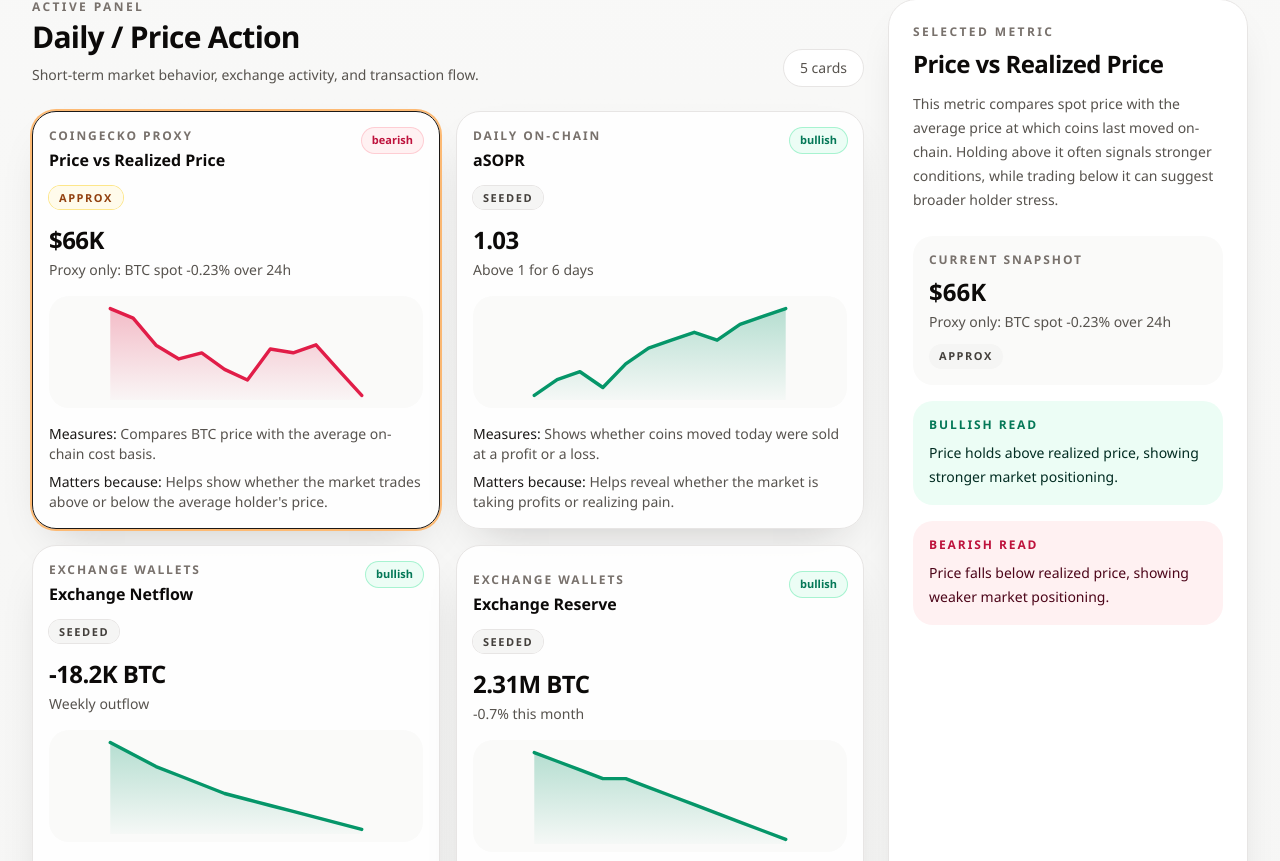
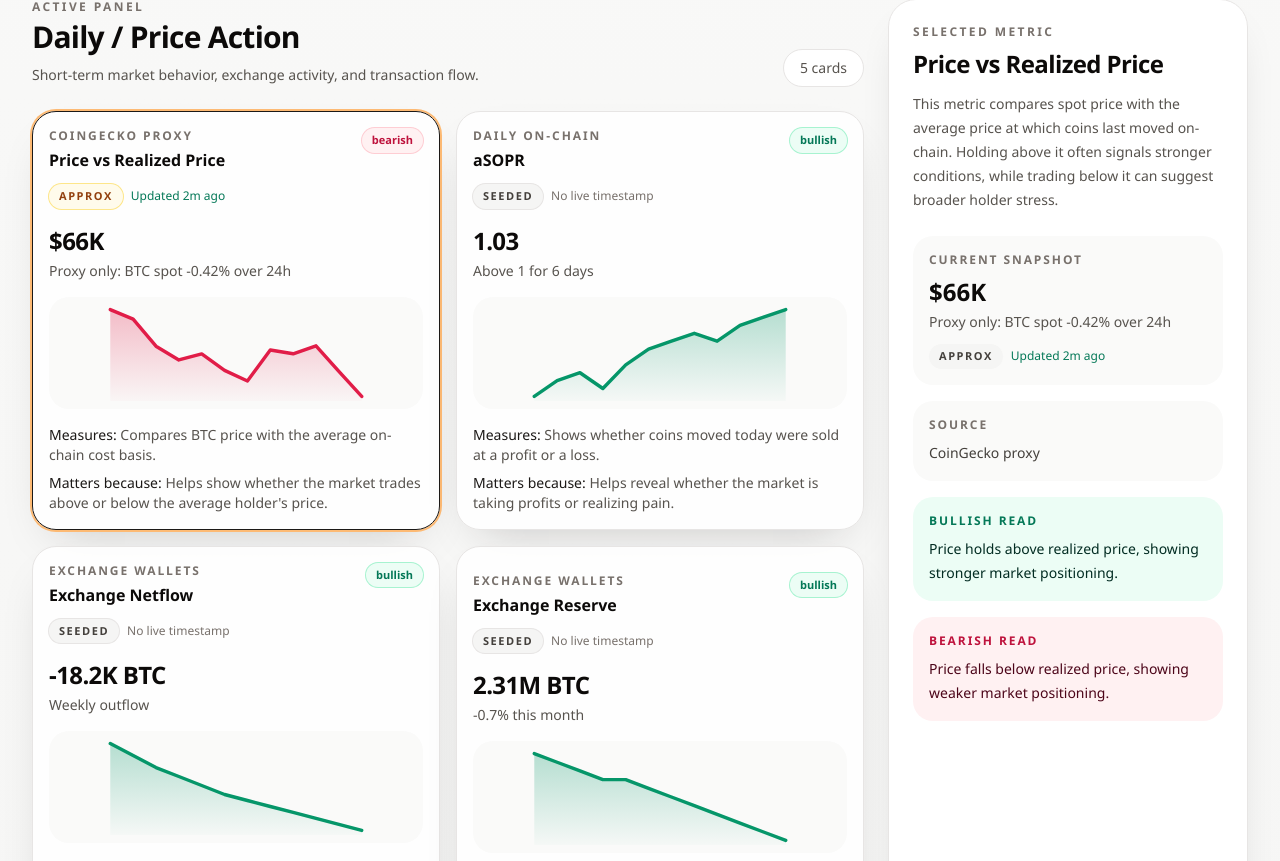
Before and after one commit to danvra/btc-dashboard, a React (Vite) app: page / in a window 1280 px wide. Shown: the part 799-1660 px from the top of the page. Built offline with nearby package versions, Linux system fonts and the light colour scheme; no server answers.

Commit message:
Add metric freshness and cache debug panel

```diff
--- a/public/dashboard-cache.json
+++ b/public/dashboard-cache.json
@@ -1,25 +1,25 @@
 {
   "meta": {
-    "generatedAt": 1774704303248,
-    "nextSuggestedRunAt": 1774707603248,
-    "scheduler": "55-65 minute jitter; next target in ~55 minutes"
+    "generatedAt": 1774704622510,
+    "nextSuggestedRunAt": 1774708102510,
+    "scheduler": "55-65 minute jitter; next target in ~58 minutes"
   },
   "summary": {
     "btcPrice": "$66K",
-    "btcPriceChange": "-0.23% 24h",
+    "btcPriceChange": "-0.42% 24h",
     "liveMetricCount": 10,
     "mode": "mixed",
     "warnings": [
       "Prototype mode: several advanced on-chain metrics still use seeded placeholders until we add scrape recipes for them.",
       "ETF flows and holdings are still placeholders because the easy public source tested here is protected by anti-bot checks."
     ],
-    "lastUpdatedAt": 1774704303248
+    "lastUpdatedAt": 1774704622510
   },
   "metrics": {
     "price-vs-realized-price": {
       "metricId": "price-vs-realized-price",
       "currentValue": "$66K",
-      "deltaLabel": "Proxy only: BTC spot -0.23% over 24h",
+      "deltaLabel": "Proxy only: BTC spot -0.42% over 24h",
       "sourceLabel": "CoinGecko proxy",
       "trend": "down",
       "status": "bearish",
@@ -38,7 +38,7 @@
         66329.87
       ],
       "isLive": true,
-      "asOf": 1774704261000,
+      "asOf": 1774704562000,
       "dataMode": "approx"
     },
     "adjusted-transfer-volume": {
@@ -119,7 +119,7 @@
     "difficulty": {
       "metricId": "difficulty",
       "currentValue": "133.8T",
-      "deltaLabel": "Next adjustment +6.35%",
+      "deltaLabel": "Next adjustment +6.30%",
       "sourceLabel": "Blockchain.com + mempool.space",
       "trend": "down",
       "status": "bearish",
@@ -252,7 +252,7 @@
         4.602624404949681
       ],
       "isLive": true,
-      "asOf": 1774704261000,
+      "asOf": 1774704562000,
       "dataMode": "approx"
     }
   }
--- a/src/components/BtcDashboard.tsx
+++ b/src/components/BtcDashboard.tsx
@@ -28,6 +28,58 @@ const dataModeClasses = {
   approx: "bg-amber-50 text-amber-800 ring-amber-200",
   seeded: "bg-stone-100 text-stone-700 ring-stone-200",
 };
+
+const freshnessClasses = {
+  fresh: "text-emerald-700",
+  aging: "text-amber-700",
+  stale: "text-rose-700",
+  unknown: "text-stone-500",
+};
+
+function formatRelativeTime(timestamp?: number) {
+  if (!timestamp) {
+    return "No timestamp";
+  }
+
+  const diffMs = Date.now() - timestamp;
+  const isFuture = diffMs < 0;
+  const diffMinutes = Math.max(Math.round(Math.abs(diffMs) / 60000), 0);
+
+  if (diffMinutes < 1) {
+    return isFuture ? "in under a minute" : "just now";
+  }
+
+  if (diffMinutes < 60) {
+    return isFuture ? `in ${diffMinutes}m` : `${diffMinutes}m ago`;
+  }
+
+  const diffHours = Math.round(diffMinutes / 60);
+
+  if (diffHours < 48) {
+    return isFuture ? `in ${diffHours}h` : `${diffHours}h ago`;
+  }
+
+  const diffDays = Math.round(diffHours / 24);
+  return isFuture ? `in ${diffDays}d` : `${diffDays}d ago`;
+}
+
+function freshnessTone(timestamp?: number) {
+  if (!timestamp) {
+    return "unknown";
+  }
+
+  const diffHours = (Date.now() - timestamp) / 3_600_000;
+
+  if (diffHours <= 6) {
+    return "fresh";
+  }
+
+  if (diffHours <= 24) {
+    return "aging";
+  }
+
+  return "stale";
+}
 
 function Sparkline({
   values,
@@ -128,6 +180,7 @@ function MetricCard({
       </div>
 
       <div className="mt-3">
+        <div className="flex flex-wrap items-center gap-2">
           <span
             className={`rounded-full px-2.5 py-1 text-[11px] font-semibold uppercase tracking-[0.14em] ring-1 ${
               dataModeClasses[metricState.dataMode ?? "seeded"]
@@ -135,6 +188,12 @@ function MetricCard({
           >
             {metricState.dataMode ?? "seeded"}
           </span>
+          <span
+            className={`text-xs font-medium ${freshnessClasses[freshnessTone(metricState.asOf)]}`}
+          >
+            {metricState.asOf ? `Updated ${formatRelativeTime(metricState.asOf)}` : "No live timestamp"}
+          </span>
+        </div>
       </div>
 
       <div className="mt-4 flex items-end justify-between gap-4">
@@ -188,9 +247,20 @@ function LearnPanel({
             {metricState.currentValue}
           </dd>
           <p className="mt-1 text-sm text-stone-600">{metricState.deltaLabel}</p>
-          <div className="mt-3 inline-flex rounded-full bg-stone-100 px-2.5 py-1 text-[11px] font-semibold uppercase tracking-[0.14em] text-stone-700">
+          <div className="mt-3 flex flex-wrap items-center gap-2">
+            <div className="inline-flex rounded-full bg-stone-100 px-2.5 py-1 text-[11px] font-semibold uppercase tracking-[0.14em] text-stone-700">
               {metricState.dataMode ?? "seeded"}
             </div>
+            <div className={`text-xs font-medium ${freshnessClasses[freshnessTone(metricState.asOf)]}`}>
+              {metricState.asOf ? `Updated ${formatRelativeTime(metricState.asOf)}` : "No live timestamp"}
+            </div>
+          </div>
+        </div>
+        <div className="rounded-2xl bg-stone-50 p-4">
+          <dt className="text-xs font-semibold uppercase tracking-[0.16em] text-stone-500">
+            Source
+          </dt>
+          <dd className="mt-2 text-sm leading-6 text-stone-700">{metricState.sourceLabel}</dd>
         </div>
         <div className="rounded-2xl bg-emerald-50 p-4">
           <dt className="text-xs font-semibold uppercase tracking-[0.16em] text-emerald-700">
@@ -213,9 +283,76 @@ function LearnPanel({
   );
 }
 
+function DebugPanel({
+  metrics,
+  generatedAt,
+  nextSuggestedRunAt,
+  scheduler,
+}: {
+  metrics: Record<string, DashboardMetricState>;
+  generatedAt?: number;
+  nextSuggestedRunAt?: number;
+  scheduler?: string;
+}) {
+  const counts = Object.values(metrics).reduce<Record<string, number>>((acc, metric) => {
+    const key = metric.dataMode ?? "seeded";
+    acc[key] = (acc[key] ?? 0) + 1;
+    return acc;
+  }, {});
+
+  return (
+    <section className="mt-6 rounded-[1.5rem] border border-stone-200 bg-white/90 p-5 shadow-sm">
+      <div className="flex flex-col gap-2 sm:flex-row sm:items-end sm:justify-between">
+        <div>
+          <p className="text-xs font-semibold uppercase tracking-[0.18em] text-stone-500">
+            Debug / Cache
+          </p>
+          <h3 className="mt-1 text-xl font-semibold text-stone-950">Prototype source health</h3>
+        </div>
+        <div className="text-sm text-stone-500">
+          {generatedAt ? `Cache updated ${formatRelativeTime(generatedAt)}` : "Cache timestamp unavailable"}
+        </div>
+      </div>
+
+      <div className="mt-4 grid gap-4 md:grid-cols-2 xl:grid-cols-4">
+        <div className="rounded-2xl bg-stone-50 p-4">
+          <p className="text-xs uppercase tracking-[0.14em] text-stone-500">Seeded</p>
+          <p className="mt-2 text-2xl font-semibold text-stone-950">{counts.seeded ?? 0}</p>
+        </div>
+        <div className="rounded-2xl bg-sky-50 p-4">
+          <p className="text-xs uppercase tracking-[0.14em] text-sky-700">Scraped</p>
+          <p className="mt-2 text-2xl font-semibold text-sky-950">{counts.scraped ?? 0}</p>
+        </div>
+        <div className="rounded-2xl bg-amber-50 p-4">
+          <p className="text-xs uppercase tracking-[0.14em] text-amber-700">Approx</p>
+          <p className="mt-2 text-2xl font-semibold text-amber-950">{counts.approx ?? 0}</p>
+        </div>
+        <div className="rounded-2xl bg-emerald-50 p-4">
+          <p className="text-xs uppercase tracking-[0.14em] text-emerald-700">Live</p>
+          <p className="mt-2 text-2xl font-semibold text-emerald-950">{counts.live ?? 0}</p>
+        </div>
+      </div>
+
+      <div className="mt-4 grid gap-4 lg:grid-cols-2">
+        <div className="rounded-2xl border border-stone-200 p-4">
+          <p className="text-xs uppercase tracking-[0.14em] text-stone-500">Scheduler</p>
+          <p className="mt-2 text-sm text-stone-700">{scheduler ?? "Unknown"}</p>
+        </div>
+        <div className="rounded-2xl border border-stone-200 p-4">
+          <p className="text-xs uppercase tracking-[0.14em] text-stone-500">Next suggested run</p>
+          <p className="mt-2 text-sm text-stone-700">
+            {nextSuggestedRunAt ? formatRelativeTime(nextSuggestedRunAt) : "Not scheduled"}
+          </p>
+        </div>
+      </div>
+    </section>
+  );
+}
+
 export function BtcDashboard() {
   const [activePanelId, setActivePanelId] = useState<DashboardPanelId>("price-action");
   const [selectedMetricId, setSelectedMetricId] = useState<string>(DASHBOARD_METRICS[0].id);
+  const [showDebug, setShowDebug] = useState(false);
   const { snapshot, isLoading, isRefreshing, error, refresh } = useDashboardData();
 
   const activePanel =
@@ -239,6 +376,10 @@ export function BtcDashboard() {
   const btcPrice = snapshot?.summary.btcPrice ?? "Loading";
   const btcPriceChange = snapshot?.summary.btcPriceChange ?? "Connecting...";
   const warnings = snapshot?.summary.warnings ?? [];
+  const allMetricStates = snapshot?.metrics ?? {};
+  const cacheGeneratedAt = snapshot?.meta?.generatedAt;
+  const nextSuggestedRunAt = snapshot?.meta?.nextSuggestedRunAt;
+  const scheduler = snapshot?.meta?.scheduler;
 
   return (
     <div className="min-h-screen bg-[radial-gradient(circle_at_top,rgba(249,115,22,0.14),transparent_30%),linear-gradient(180deg,#fafaf9_0%,#f5f5f4_100%)] text-stone-900">
@@ -270,6 +411,13 @@ export function BtcDashboard() {
                 <div className="rounded-full border border-white/10 bg-white/5 px-4 py-2 text-sm text-stone-200">
                   Live metrics: <span className="font-semibold text-white">{liveMetricCount}</span>
                 </div>
+                <button
+                  type="button"
+                  onClick={() => setShowDebug((current) => !current)}
+                  className="rounded-full border border-white/10 bg-white/5 px-4 py-2 text-sm text-stone-200 transition hover:bg-white/10"
+                >
+                  {showDebug ? "Hide debug" : "Show debug"}
+                </button>
               </div>
             </div>
 
@@ -387,6 +535,15 @@ export function BtcDashboard() {
 
           <LearnPanel metric={selectedMetric} metricState={selectedMetricState} />
         </section>
+
+        {showDebug && (
+          <DebugPanel
+            metrics={allMetricStates}
+            generatedAt={cacheGeneratedAt}
+            nextSuggestedRunAt={nextSuggestedRunAt}
+            scheduler={scheduler}
+          />
+        )}
       </div>
     </div>
   );
```
Lines whose indentation alone changed are shown as unchanged.
